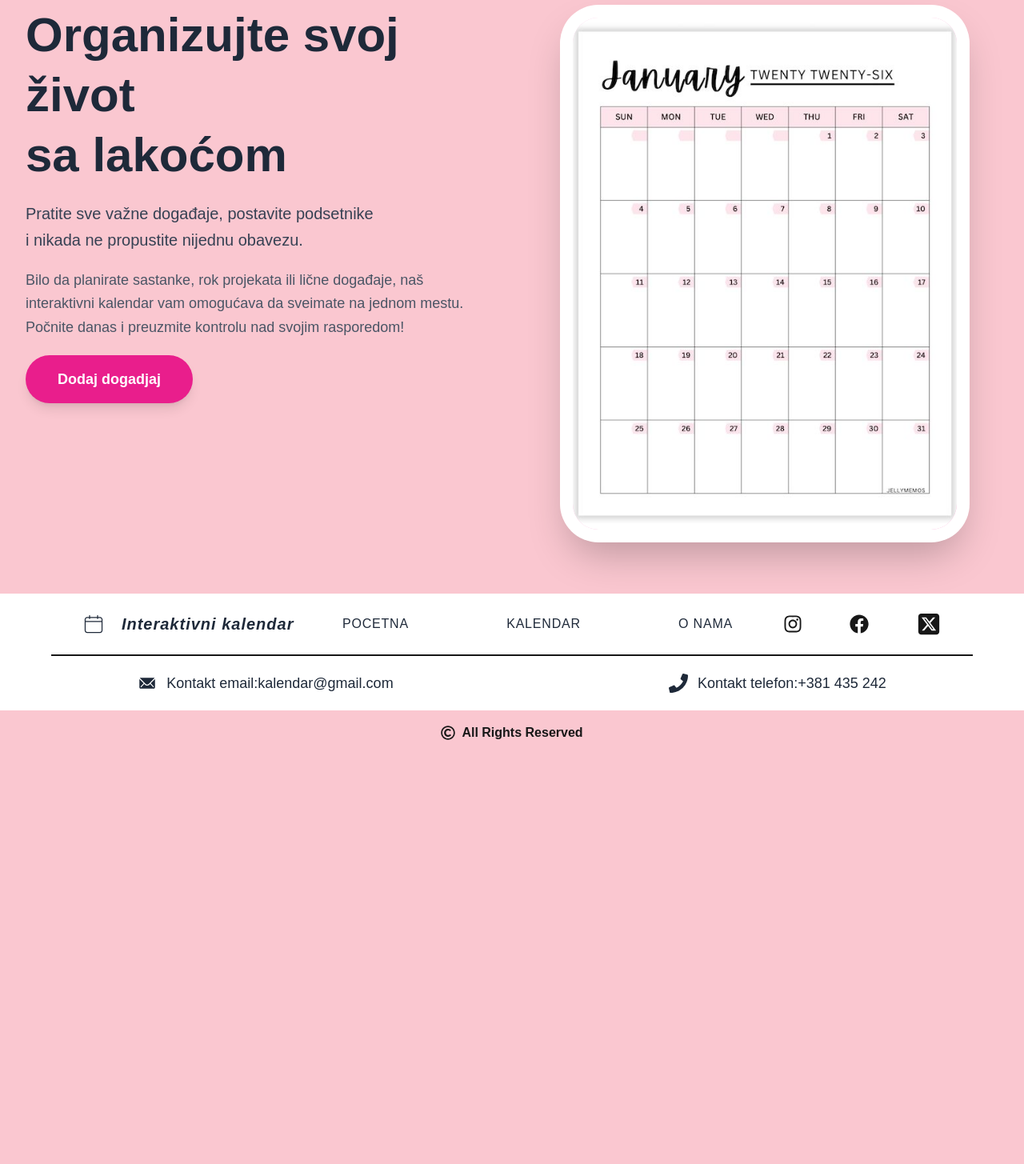
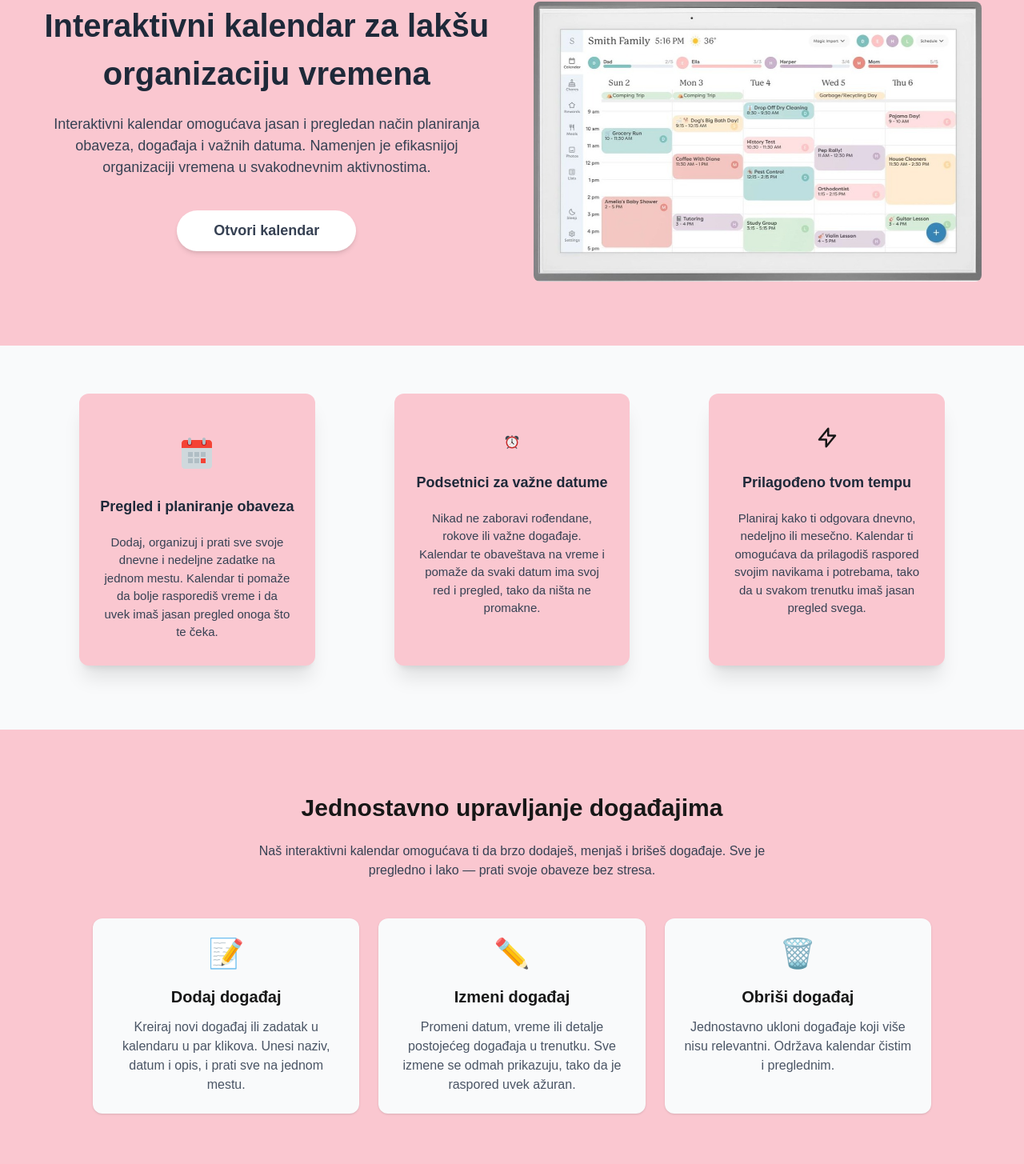
Before and after one commit to elab-development/internet-tehnologije-2025-interaktivnikalendar_2022_0196, a Next.js app: page / in a window 1280 px wide. Shown: the part 206-1661 px from the top of the page at 80% size. Before the commit the page ends 1150 px from the top, so only its background shows below. Built offline with nearby package versions, Linux system fonts and the light colour scheme; no server answers.

Commit message:
Promenjen dizajn landig pega-a

```diff
--- a/app/globals.css
+++ b/app/globals.css
@@ -5,6 +5,7 @@
   --foreground: #171717;
 }
 
+/* stylelint-disable-next-line */
 @theme inline {
   --color-background: var(--background);
   --color-foreground: var(--foreground);
--- a/app/page.tsx
+++ b/app/page.tsx
@@ -1,54 +1,128 @@
-
+import Image from "next/image";
+import Button from "./components/Button";
+import { FcPlanner } from "react-icons/fc";
+import { FcAlarmClock } from "react-icons/fc";
+import { HiOutlineLightningBolt } from "react-icons/hi";
 
 export default function Home() {
   return (
-    <main className="min-h-screen bg-[#fac7d0] flex items-center justify-center">
+    <main className="">
+      <div className="flex flex-row justify-evenly mt-15 mb-20">
+        <section className="flex flex-col basis-140 items-center text-center">
+          <h1 className="font-bold text-[40px] mb-5 text-gray-800">
+            Interaktivni kalendar za lakšu organizaciju vremena
+          </h1>
+          <p className="mb-10 text-[18px]  text-gray-700">
+            Interaktivni kalendar omogućava jasan i pregledan način planiranja
+            obaveza, događaja i važnih datuma. Namenjen je efikasnijoj
+            organizaciji vremena u svakodnevnim aktivnostima.
+          </p>
+          <Button
+            label="Otvori kalendar"
+            href="/kalendar"
+            variant="login"
+            type="button"
+            className="w-[40%] text-center py-3 text-[18px]"
+          />
+        </section>
+        <section className="flex basis-140">
+          <Image
+            src="/images/kalendar.jpg"
+            alt="Interaktivni kalendar"
+            width={800}
+            height={800}
+            className="rounded-lg"
+          />
+        </section>
+      </div>
+      <div className="bg-gray-50 flex flex-row justify-evenly items-center h-120 items-stretch pb-20">
+        <div className="flex flex-col items-center justify-center w-[23%] border border-gray-700 bg-[#fac7d0] rounded-xl border-0 mt-15 shadow-xl hover:scale-110 transform-gpu ease-in-out duration-300">
+          <FcPlanner className="text-[48px] text-white mt-13 mb-7 self-center" />
+          <h1 className="text-[18px] font-semibold text-center mb-5 text-gray-800">
+            Pregled i planiranje obaveza
+          </h1>
+          <p className="text-[15px] font-light w-[80%] m-auto text-center mt-0  text-gray-700">
+            Dodaj, organizuj i prati sve svoje dnevne i nedeljne zadatke na
+            jednom mestu. Kalendar ti pomaže da bolje rasporediš vreme i da uvek
+            imaš jasan pregled onoga što te čeka.
+          </p>
+        </div>
+        <div className="flex flex-col w-[23%] border border-gray-700 bg-[#fac7d0] rounded-xl border-0 mt-15 shadow-xl hover:scale-110 transform-gpu ease-in-out duration-300">
+          <FcAlarmClock className="text-[48px]  mt-13 mb-7 self-center" />
+          <h1 className="text-[18px] font-semibold text-center mb-5 text-gray-800">
+            Podsetnici za važne datume
+          </h1>
+          <p className="text-[15px] font-light w-[80%] m-auto text-center mb-15  text-gray-700">
+            Nikad ne zaboravi rođendane, rokove ili važne događaje. Kalendar te
+            obaveštava na vreme i pomaže da svaki datum ima svoj red i pregled,
+            tako da ništa ne promakne.
+          </p>
+        </div>
+        <div className="flex flex-col w-[23%] border border-gray-700 bg-[#fac7d0] rounded-xl border-0 mt-15 shadow-xl hover:scale-110 transform-gpu ease-in-out duration-300">
+          <HiOutlineLightningBolt className="text-[48px] mt-10 mb-7 self-center" />
+          <h1 className="text-[18px] font-semibold text-center mb-5 text-gray-800">
+            Prilagođeno tvom tempu
+          </h1>
+          <p className="text-[15px] font-light w-[80%] m-auto text-center mb-15  text-gray-700">
+            Planiraj kako ti odgovara dnevno, nedeljno ili mesečno. Kalendar ti
+            omogućava da prilagodiš raspored svojim navikama i potrebama, tako
+            da u svakom trenutku imaš jasan pregled svega.
+          </p>
+        </div>
+      </div>
 
-      <section className="container mx-auto px-8 py-10">
-        <div className="grid grid-cols-1 md:grid-cols-2 gap-12 items-start min-h-[10vh]">
+      <div className="py-20 px-5 text-center w-[85%] m-auto">
+        <h2 className="text-3xl font-bold mb-6">
+          Jednostavno upravljanje događajima
+        </h2>
+        <p className="text-gray-700 mb-12 max-w-2xl mx-auto">
+          Naš interaktivni kalendar omogućava ti da brzo dodaješ, menjaš i
+          brišeš događaje. Sve je pregledno i lako — prati svoje obaveze bez
+          stresa.
+        </p>
 
-          <div className="space-y-5">
-            <h1 className="text-6xl font-bold text-gray-800 leading-tight">
-
-              Organizujte svoj život<br />
-              sa lakoćom
-
-            </h1>
-
-            <p className="text-xl text-gray-700 leading-relaxed">
-              Pratite sve važne događaje, postavite podsetnike<br />
-              i nikada ne propustite nijednu obavezu.
+        <div className="flex flex-col md:flex-row justify-evenly items-stretch gap-6">
+          <div className="flex flex-col flex-1 bg-gray-50 rounded-xl shadow p-6">
+            <span className="text-4xl mb-5 self-center">📝</span>
+            <h3 className="text-xl font-semibold mb-3">Dodaj događaj</h3>
+            <p className="text-gray-600 mt-auto">
+              Kreiraj novi događaj ili zadatak u kalendaru u par klikova. Unesi
+              naziv, datum i opis, i prati sve na jednom mestu.
             </p>
-
-            <p className="text-lg text-gray-600 leading-relaxed">
-              Bilo da planirate sastanke, rok projekata ili lične događaje,
-              naš interaktivni kalendar vam omogućava da sveimate na jednom mestu.
-              Počnite danas i preuzmite kontrolu nad svojim rasporedom!
+          </div>
+          <div className="flex flex-col flex-1 bg-gray-50 rounded-xl shadow p-6">
+            <span className="text-4xl mb-5 self-center">✏️</span>
+            <h3 className="text-xl font-semibold mb-3">Izmeni događaj</h3>
+            <p className="text-gray-600 mt-auto">
+              Promeni datum, vreme ili detalje postojećeg događaja u trenutku.
+              Sve izmene se odmah prikazuju, tako da je raspored uvek ažuran.
             </p>
-
-            <button className="px-10 py-4 bg-[#e91e8c] text-white rounded-full text-lg font-semibold hover:bg-[#d1197a] transition-all duration-300 shadow-lg hover:shadow-xl transform hover:scale-105">Dodaj dogadjaj</button>
-
           </div>
 
-          <div className="relative max-w-lg mx-auto">
-
-            <div className="bg-white rounded-[3rem] shadow-2xl p-4 transform hover:scale-105 transition-transform duration-300">
-
-              <div className="aspect-[3/4] bg-gradient-to-br from-pink-200 to-pink-300 rounded-[2rem] flex items-center justify-center">
-                <img
-                  src="/images/kalendar.jpg"
-                  alt="Kalendar"
-                  className="w-full h-full object-cover rounded-[2rem]"
-                />
-              </div>
-
-            </div>
-
+          <div className="flex flex-col flex-1 bg-gray-50 rounded-xl shadow p-6">
+            <span className="text-4xl mb-5 self-center">🗑️</span>
+            <h3 className="text-xl font-semibold mb-3">Obriši događaj</h3>
+            <p className="text-gray-600 mt-0">
+              Jednostavno ukloni događaje koji više nisu relevantni. Održava
+              kalendar čistim i preglednim.
+            </p>
           </div>
-
         </div>
-      </section>
-
+        <p className="text-gray-700 max-w-5xl mx-auto mt-15 mb-10 text-center">
+          Upravljaj svojim vremenom jednostavno i efikasno. Naš interaktivni
+          kalendar ti omogućava da planiraš, pratiš i prilagođavaš sve svoje
+          obaveze, bez stresa i gubljenja vremena. Probaj sada i uveri se koliko
+          može da olakša tvoje svakodnevne aktivnosti.
+        </p>
+        <div className="mt-6 text-center">
+          <Button
+            label="Otvori kalendar"
+            href="/kalendar"
+            variant="register"
+            className="py-4"
+          />
+        </div>
+      </div>
     </main>
   );
 }
```
Also changed, not shown: public/images/kalendar.jpg.
